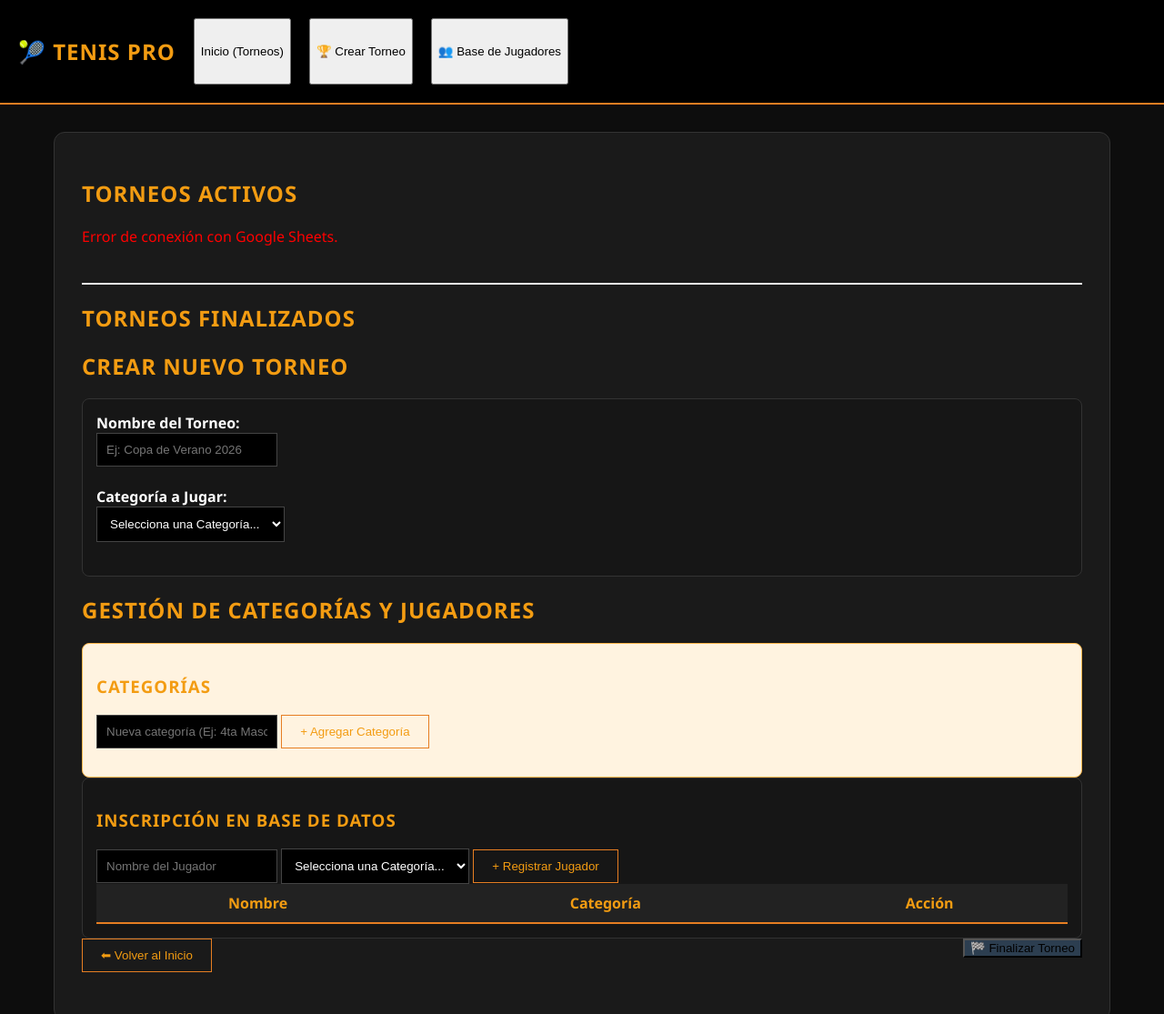
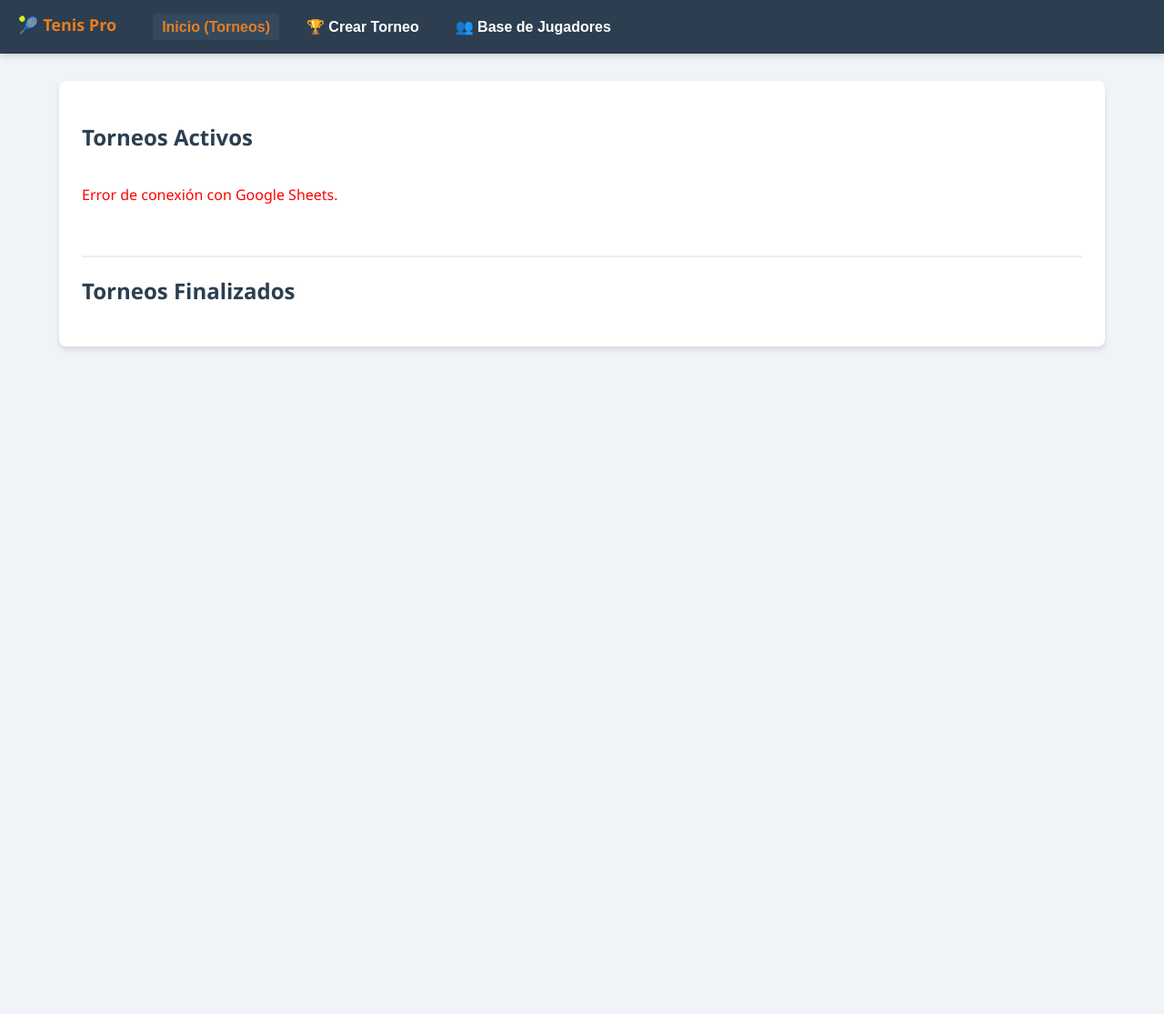
Before and after one commit to Moni7o/torneo-tenis, a plain HTML site: page index.html in a window 1280 px wide. Shown: the top 1115 px of the page at 91% size. After the commit the page ends 800 px from the top, so only its background shows below. Drawn offline with Linux system fonts and the light colour scheme; no server answers.

Commit message:
Update index.html
sin cambios

```diff
--- a/index.html
+++ b/index.html
@@ -5,93 +5,73 @@
     <meta name="viewport" content="width=device-width, initial-scale=1.0">
     <title>Organizador de Torneos de Tenis Pro</title>
     <style>
-    /* Estética Global inspirada en diseño tecnológico oscuro */
-    :root {
-        --bg-color: #0d0d0d;
-        --panel-bg: #1a1a1a;
-        --border-color: #e67e22; /* El naranja de tu imagen */
-        --text-color: #ffffff;
-        --accent-color: #f39c12;
-    }
+        body { font-family: 'Segoe UI', Tahoma, Geneva, Verdana, sans-serif; background-color: #f0f4f8; margin: 0; padding: 0; color: #333; }
 
-    body {
-        font-family: 'Segoe UI', Roboto, Helvetica, Arial, sans-serif;
-        background-color: var(--bg-color);
-        color: var(--text-color);
-        margin: 0; padding: 0;
-    }
+        /* MENU DE NAVEGACIÓN */
+        .navbar { background-color: #2c3e50; padding: 15px 20px; display: flex; gap: 20px; color: white; box-shadow: 0 4px 6px rgba(0,0,0,0.1); }
+        .navbar h2 { margin: 0; font-size: 18px; color: #e67e22; margin-right: 20px; }
+        .navbar button { background: transparent; color: white; border: none; font-size: 16px; cursor: pointer; font-weight: bold; padding: 5px 10px; border-radius: 4px; }
+        .navbar button:hover, .navbar button.active { background-color: #34495e; color: #e67e22; }
 
-    .navbar {
-        background-color: #000;
-        padding: 20px;
-        border-bottom: 2px solid var(--border-color);
-        display: flex; gap: 20px;
-    }
+        .container { max-width: 1100px; margin: 30px auto; background: white; padding: 25px; border-radius: 8px; box-shadow: 0 4px 6px rgba(0,0,0,0.1); }
 
-    .container {
-        max-width: 1100px; margin: 30px auto;
-        background: var(--panel-bg);
-        padding: 30px;
-        border-radius: 12px;
-        border: 1px solid #333;
-    }
+        /* SISTEMA DE VISTAS */
+        .view { display: none; }
+        .view.active { display: block; }
 
-    /* Paneles y tarjetas */
-    .panel, .t-card, .matchup {
-        background-color: #161616;
-        border: 1px solid #333;
-        border-radius: 8px;
-        padding: 15px;
-    }
+        h1, h2, h3 { color: #2c3e50; }
+        .panel { border: 1px solid #ddd; padding: 15px; margin-bottom: 20px; border-radius: 5px; background-color: #f9fbfd; }
+        input[type="text"], select { padding: 10px; margin: 5px 0; border: 1px solid #ccc; border-radius: 4px; width: 100%; max-width: 300px; }
+        .btn-primary { background-color: #3498db; color: white; border: none; cursor: pointer; font-weight: bold; padding: 10px 15px; border-radius: 4px; }
+        .btn-primary:hover { background-color: #2980b9; }
+        .btn-danger { background-color: #e74c3c; color: white; border: none; padding: 8px 12px; cursor: pointer; border-radius: 4px; }
+        .btn-success { background-color: #2ecc71; color: white; border: none; padding: 15px; font-size: 16px; font-weight: bold; width: 100%; border-radius: 4px; cursor: pointer; }
 
-    .bracket-container {
-        background: #000;
-        border: 2px solid var(--border-color);
-        padding: 20px;
-        border-radius: 10px;
-    }
+        /* TARJETAS DE TORNEOS */
+        .tournaments-grid { display: grid; grid-template-columns: repeat(auto-fill, minmax(300px, 1fr)); gap: 15px; margin-top: 15px; }
+        .t-card { border: 1px solid #ddd; padding: 15px; border-radius: 8px; box-shadow: 0 2px 4px rgba(0,0,0,0.05); }
+        .t-card.active-t { border-left: 5px solid #2ecc71; }
+        .t-card.finished-t { border-left: 5px solid #7f8c8d; background-color: #fdfdfd; }
+        .t-card h3 { margin-top: 0; margin-bottom: 5px; }
+        .t-card p { margin: 5px 0; font-size: 14px; color: #555; }
 
-    /* Tipografía y Botones */
-    h1, h2, h3, h4 { color: var(--accent-color); text-transform: uppercase; letter-spacing: 1px; }
+        .players-checkbox-grid { display: grid; grid-template-columns: repeat(auto-fill, minmax(200px, 1fr)); gap: 10px; margin: 15px 0; background: #fff; padding: 15px; border: 1px solid #eee; border-radius: 5px; }
+        .player-check-item { display: flex; align-items: center; gap: 8px; font-size: 15px; }
 
-    .btn-primary {
-        background-color: transparent;
-        border: 1px solid var(--border-color);
-        color: var(--accent-color);
-        padding: 10px 20px;
-        cursor: pointer;
-        transition: 0.3s;
-    }
+        table { width: 100%; border-collapse: collapse; margin-top: 10px; margin-bottom: 15px; }
+        th, td { border: 1px solid #ddd; padding: 8px; text-align: left; }
+        th { background-color: #34495e; color: white; }
+        input[type=number]::-webkit-inner-spin-button, input[type=number]::-webkit-outer-spin-button { -webkit-appearance: none; margin: 0; }
+        input[type=number] { -moz-appearance: textfield; width: 32px; text-align: center; font-weight: bold; }
+        .zone-card { border: 2px solid #3498db; padding: 15px; margin-top: 15px; border-radius: 5px; background-color: #fff; }
+        .zone-match { padding: 10px 0; border-bottom: 1px dashed #ccc; }
+        .matchup { background-color: #fff; border: 1px solid #ddd; border-radius: 5px; padding: 8px; box-shadow: 0 2px 4px rgba(0,0,0,0.05); }
+        .player-row { display: flex; justify-content: space-between; align-items: center; padding: 4px 0; border-bottom: 1px solid #eee; }
+        .player-row:last-child { border-bottom: none; }
+        .p-scores input { border: 1px solid #ccc; background: #fafafa; border-radius: 3px; }
+        .p-scores input:disabled { background: #e0e0e0; border: 1px solid #ccc; opacity: 0.6; }
 
-    .btn-primary:hover {
-        background-color: var(--border-color);
-        color: white;
-    }
+        /* DISEÑO DE BRACKET Y PODIO LADO A LADO */
+        .bracket-container { display: flex; flex-direction: row; background: #1a1a1a; padding: 20px; border-radius: 8px; border: 2px solid #e67e22; background-image: radial-gradient(circle, #2c3e50, #111); }
+        .bracket-round { display: flex; flex-direction: column; justify-content: space-around; margin: 0 15px; min-width: 260px; }
+        .bracket-round h4 { text-align: center; color: #e67e22; text-transform: uppercase; margin-bottom: 15px; border-bottom: 1px solid #e67e22; padding-bottom: 5px; }
+        .bracket-container .matchup { background-color: #2c2c2c; border: 1px solid #e67e22; color: white; margin-bottom: 15px; }
+        .bracket-container .p-scores input { background: #111; color: white; border: 1px solid #555; }
+        .bracket-container .p-scores input:disabled { background: #333; border: 1px solid #222; }
 
-    input, select {
-        background: #000;
-        border: 1px solid #444;
-        color: white;
-        padding: 10px;
-    }
+        /* ESTILOS DEL PODIO */
+        .podium-container { background: #1a1a1a; border: 2px solid #e67e22; border-radius: 8px; padding: 20px; min-width: 250px; display: flex; flex-direction: column; justify-content: flex-end; background-image: radial-gradient(circle, #2c3e50, #111); flex: 0 0 auto; }
+        .podium { display: flex; align-items: flex-end; justify-content: center; gap: 8px; height: 180px; margin-top: auto; }
+        .step { display: flex; flex-direction: column; align-items: center; width: 75px; }
+        .step .name { color: white; font-size: 13px; text-align: center; margin-bottom: 8px; line-height: 1.2; word-break: break-word; }
+        .step .bar { width: 100%; color: #111; font-weight: bold; font-size: 14px; text-align: center; display: flex; align-items: flex-start; justify-content: center; padding-top: 8px; border-top-left-radius: 4px; border-top-right-radius: 4px; box-shadow: inset 0 2px 4px rgba(255,255,255,0.3); }
+        .step-1 .bar { height: 120px; background: linear-gradient(to bottom, #f1c40f, #f39c12); }
+        .step-2 .bar { height: 80px; background: linear-gradient(to bottom, #bdc3c7, #95a5a6); }
+        .step-3 .bar { height: 50px; background: linear-gradient(to bottom, #cd7f32, #d35400); }
 
-    table { width: 100%; border-collapse: collapse; }
-    th { background-color: #222; color: var(--accent-color); padding: 10px; border-bottom: 2px solid var(--border-color); }
-    td { padding: 10px; border-bottom: 1px solid #333; }
-
-    /* Estilo del Podio */
-    .podium-container {
-        background: #000;
-        border: 1px solid var(--border-color);
-        padding: 20px;
-        border-radius: 8px;
-    }
-
-    .step .bar {
-        border: 1px solid rgba(255,255,255,0.1);
-        box-shadow: 0 0 10px rgba(230, 126, 34, 0.2);
-    }
-</style>
+        .standings-table th { background-color: #27ae60; font-size: 12px; padding: 6px; }
+        .standings-table td { padding: 6px; font-size: 12px; }
+    </style>
 </head>
 <body>
 
```
